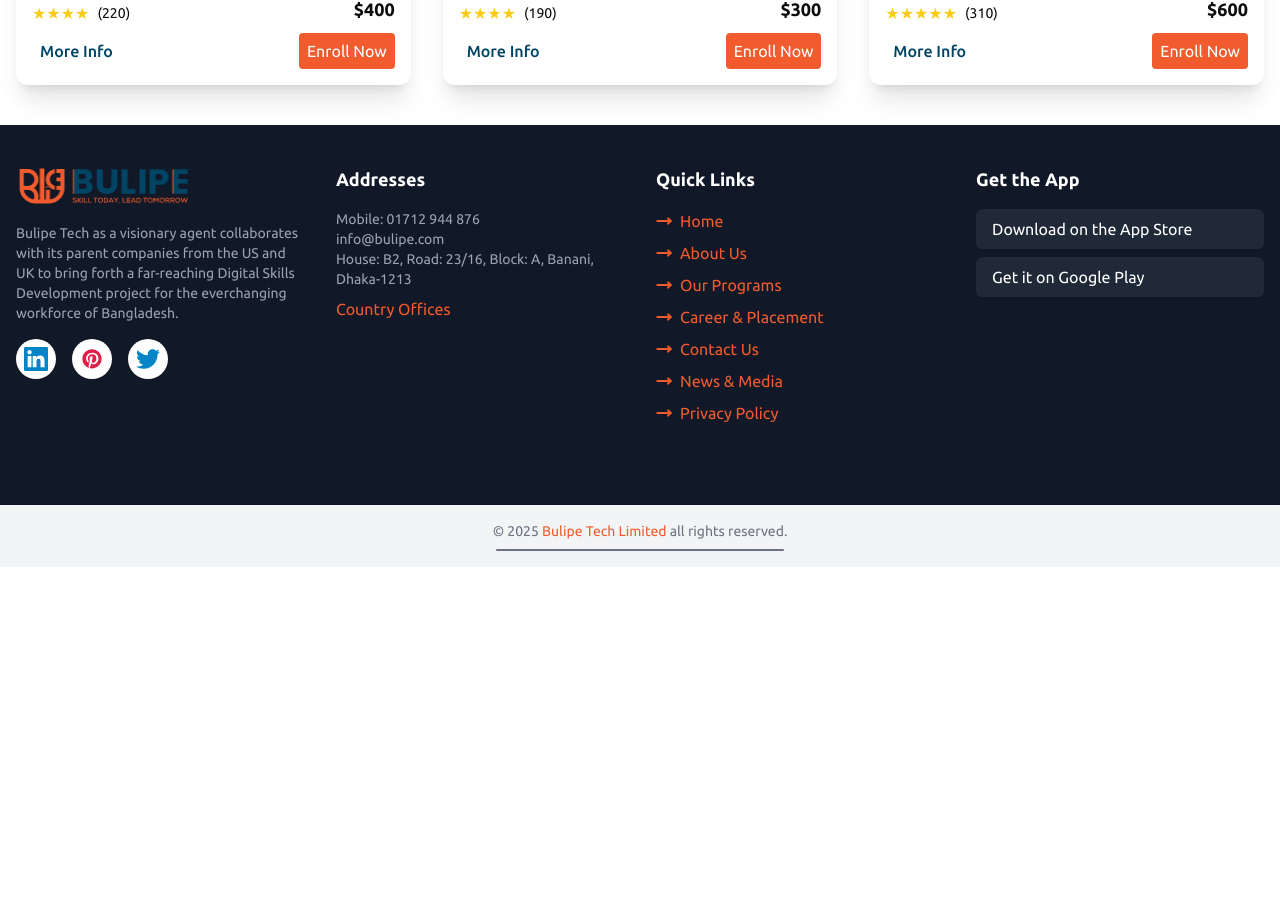
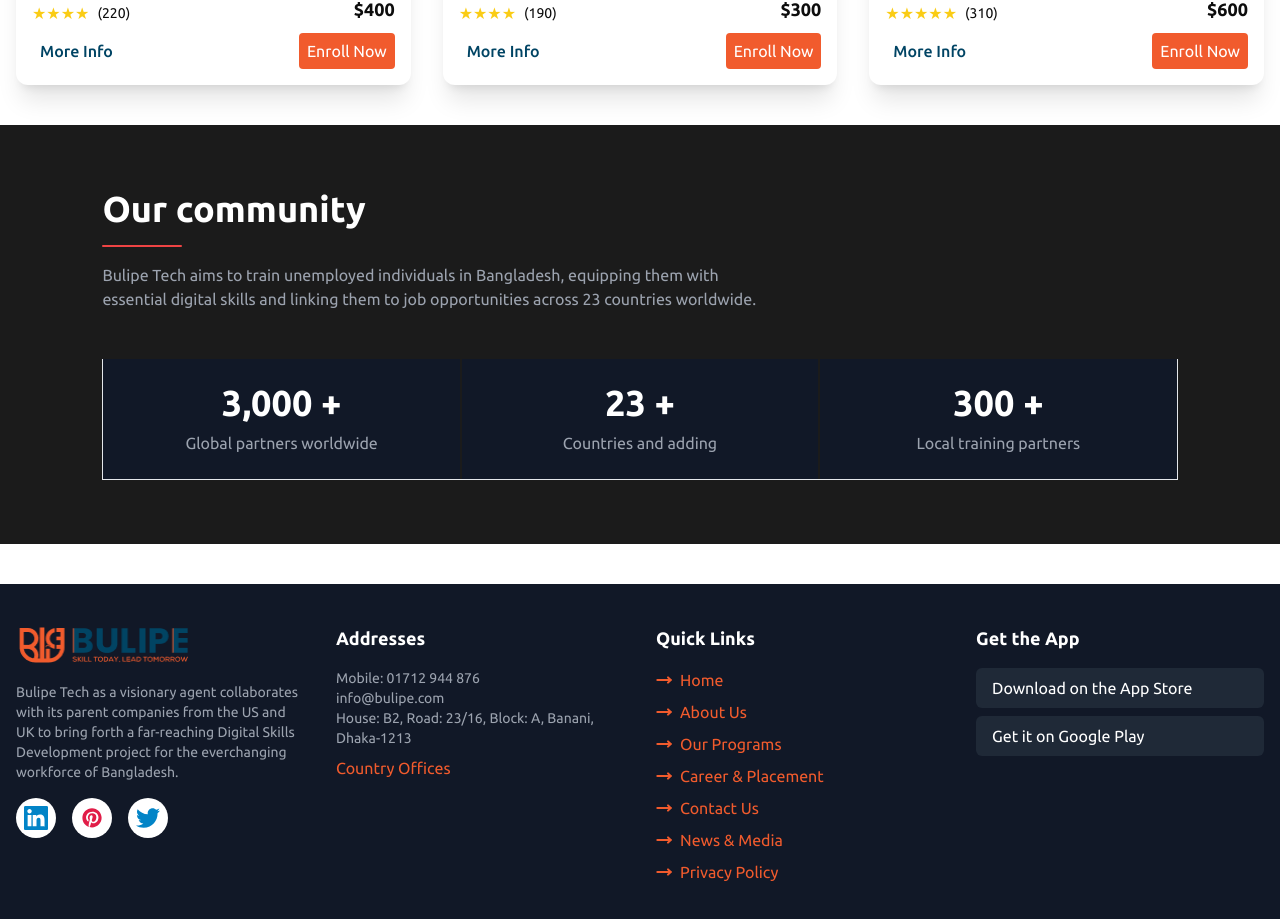
Before and after one commit to NH-Rifat/bulip-landing-page, a Next.js app: page / in a window 1280 px wide. Shown: the part 2755-3674 px from the top of the page. Before the commit the page ends 3322 px from the top, so only its background shows below. Built offline with nearby package versions, Linux system fonts and the light colour scheme.

Commit message:
added community stats

```diff
--- /dev/null
+++ b/app/home/Community/page.jsx
@@ -0,0 +1,88 @@
+'use client';
+
+import { motion } from 'framer-motion';
+import CountUp from 'react-countup';
+
+const communityData = {
+  heading: 'Our community',
+  description:
+    'Bulipe Tech aims to train unemployed individuals in Bangladesh, equipping them with essential digital skills and linking them to job opportunities across 23 countries worldwide.',
+  stats: [
+    { value: '3K+', label: 'Global partners worldwide' },
+    { value: '23+', label: 'Countries and adding' },
+    { value: '300+', label: 'Local training partners' },
+  ],
+};
+
+const convertToNumber = (value) => {
+  if (value.includes('K')) {
+    return parseFloat(value.replace('K+', '')) * 1000;
+  } else if (value.includes('+')) {
+    return parseFloat(value.replace('+', ''));
+  }
+  return parseFloat(value);
+};
+
+const textVariants = {
+  hidden: { opacity: 0, y: -50 },
+  visible: { opacity: 1, y: 0 },
+};
+
+const cardVariants = [
+  {
+    hidden: { opacity: 0, x: -50 },
+    visible: { opacity: 1, x: 0 },
+  },
+  {
+    hidden: { opacity: 0, y: 50 },
+    visible: { opacity: 1, y: 0 },
+  },
+  {
+    hidden: { opacity: 0, x: 50 },
+    visible: { opacity: 1, x: 0 },
+  },
+];
+
+export default function OurCommunity() {
+  return (
+    <div>
+      <section className="div_community_bg_and_text_color py-16 lg:mt-10 lg:mb-10">
+        <div className="container mx-auto px-6 sm:px-12 lg:px-[8%] text-start">
+          <motion.div
+            className="items-start"
+            initial="hidden"
+            animate="visible"
+            variants={textVariants}
+            transition={{ duration: 0.8, delay: 0.2 }}
+          >
+            <h2 className="text-3xl sm:text-4xl font-semibold mb-4">
+              {communityData.heading}
+            </h2>
+            <div className="w-20 h-0.5 bg-red-500 rounded-full mt-2 mb-4"></div>
+            <p className="text-gray-400 max-w-2xl mb-12 text-start">
+              {communityData.description}
+            </p>
+          </motion.div>
+          <div className="grid grid-cols-1 sm:grid-cols-3 gap-0.5 mt-8  border-b-[1px] border-l-[1px] border-r-[1px] items-center text-center">
+            {communityData.stats.map((stat, index) => (
+              <motion.div
+                key={index}
+                className="bg-gray-900 p-6 "
+                initial="hidden"
+                whileInView="visible"
+                viewport={{ once: false, amount: 0.5 }}
+                variants={cardVariants[index]}
+                transition={{ duration: 0.8, delay: index * 0.2 }}
+              >
+                <h3 className="text-4xl font-bold text-white">
+                  <CountUp end={convertToNumber(stat.value)} duration={2.5} /> +
+                </h3>
+                <p className="text-gray-400 mt-2">{stat.label}</p>
+              </motion.div>
+            ))}
+          </div>
+        </div>
+      </section>
+    </div>
+  );
+}
--- a/app/home/page.jsx
+++ b/app/home/page.jsx
@@ -2,6 +2,7 @@
 
 import Banner from './Banner/page';
 import BannerCard from './BannerCard/page';
+import OurCommunity from './Community/page';
 import Programs from './Programs/page';
 import Services from './Services/page';
 
@@ -12,6 +13,7 @@ export default function Home() {
       <BannerCard />
       <Services />
       <Programs />
+      <OurCommunity />
     </div>
   );
 }
```
